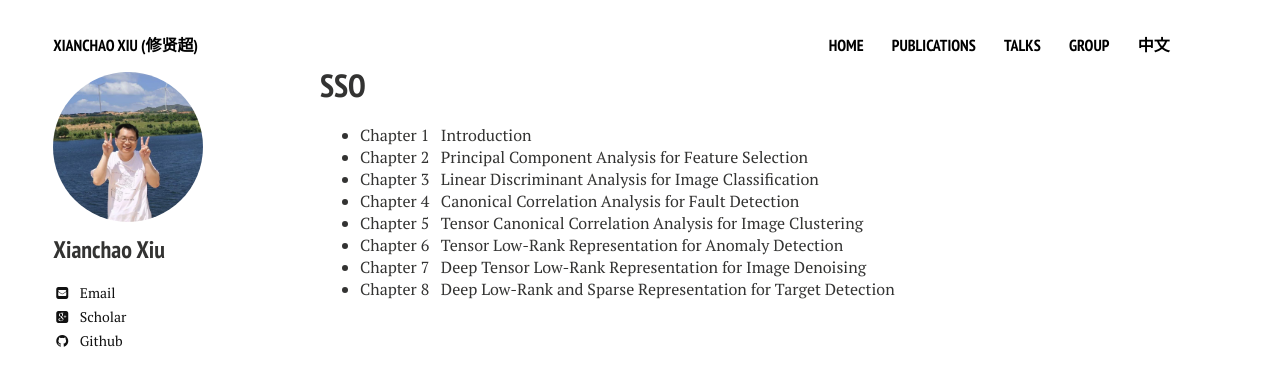
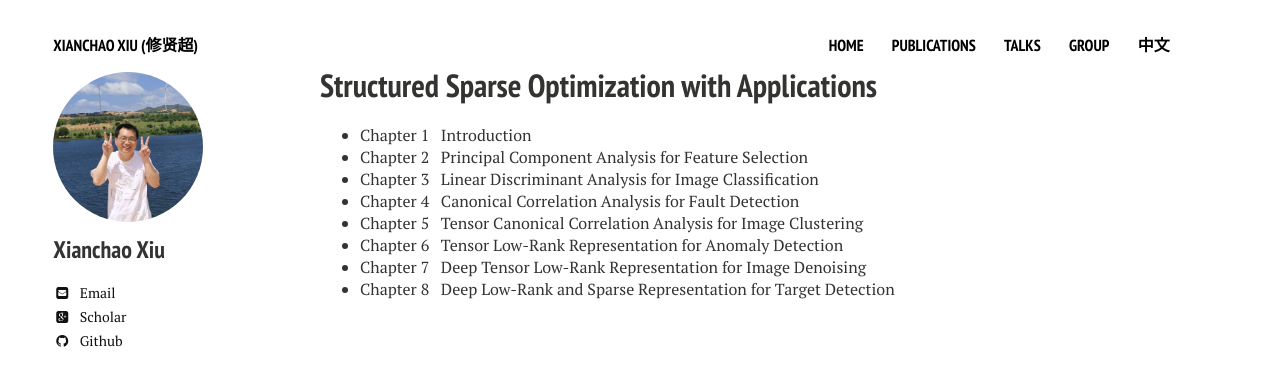
Before and after one commit to xianchaoxiu/xianchaoxiu.github.io, a Jekyll site: the page built from chinese/book/SSO/index.md, in a window 1280 px wide. Shown: the top 386 px of the page. Built offline with Jekyll 4.4.1, drawn with Linux system fonts in a browser that asks for light colours; nearby versions of some CDN libraries.

Commit message:
Update index.md

```diff
--- a/chinese/book/SSO/index.md
+++ b/chinese/book/SSO/index.md
@@ -1,6 +1,6 @@
 ---
 layout: page
-title: SSO
+title: Structured Sparse Optimization with Applications
 comments: false
 share: false
 ---
```
